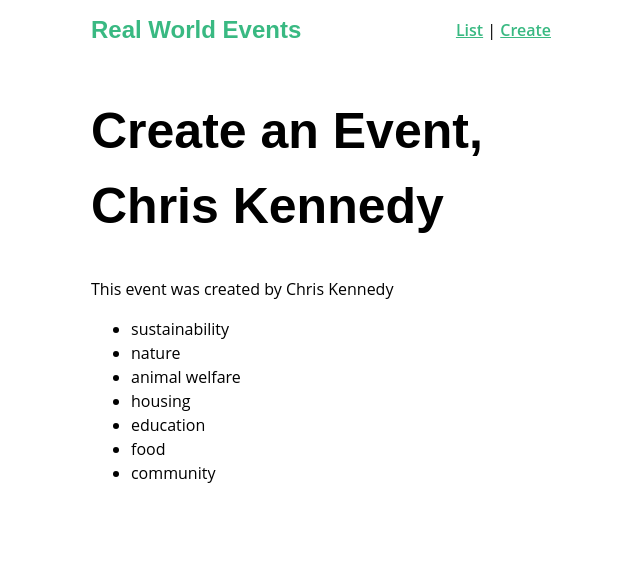
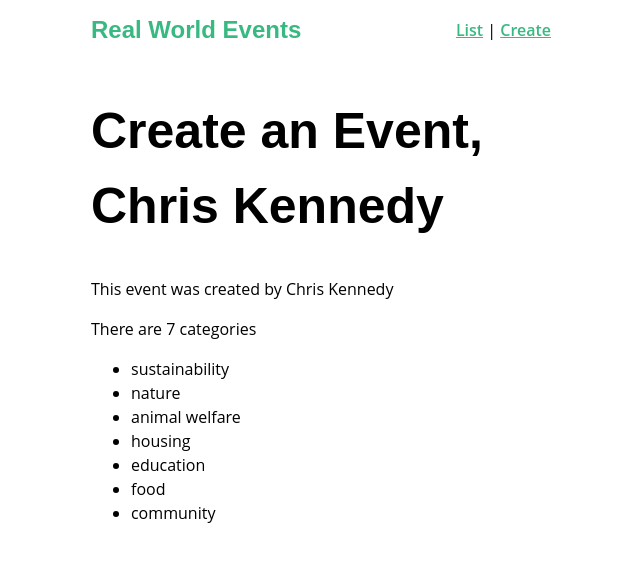
Before and after one commit to Kriyo/real-world-vue, a Vue app: page /event/create in a window 1280 px wide. Shown: the top 562 px of the page, without its empty margins (319-959 px from the left). Built offline with nearby package versions, Linux system fonts and the light colour scheme.

Commit message:
added getter for cat length

```diff
--- a/src/store/index.js
+++ b/src/store/index.js
@@ -18,5 +18,10 @@
   },
   mutations: {},
   actions: {},
+  getters: {
+    catLength: state => {
+      return state.categories.length
+    }
+  },
   modules: {}
 })
--- a/src/views/EventCreate.vue
+++ b/src/views/EventCreate.vue
@@ -2,6 +2,7 @@
   <div>
     <h1>Create an Event, {{ user.name }}</h1>
     <p>This event was created by {{ user.name }}</p>
+    <p>There are {{ catLength }} categories</p>
     <ul>
       <li v-for="c in categories" :key="c">
         {{ c }}
@@ -14,10 +15,12 @@
 import { mapState } from 'vuex'
 
 export default {
-  computed: mapState({
-    user: 'user',
-    categories: 'categories'
-  })
+  computed: {
+    catLength() {
+      return this.$store.getters.catLength
+    },
+    ...mapState(['user', 'categories'])
+  }
 }
 </script>
 
```
